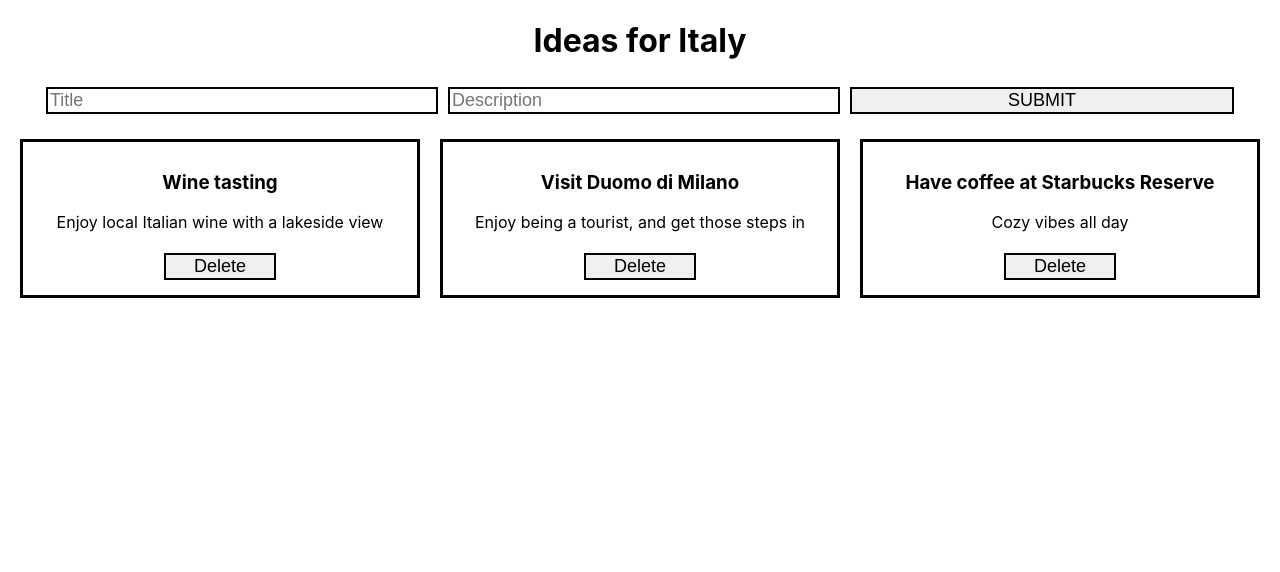
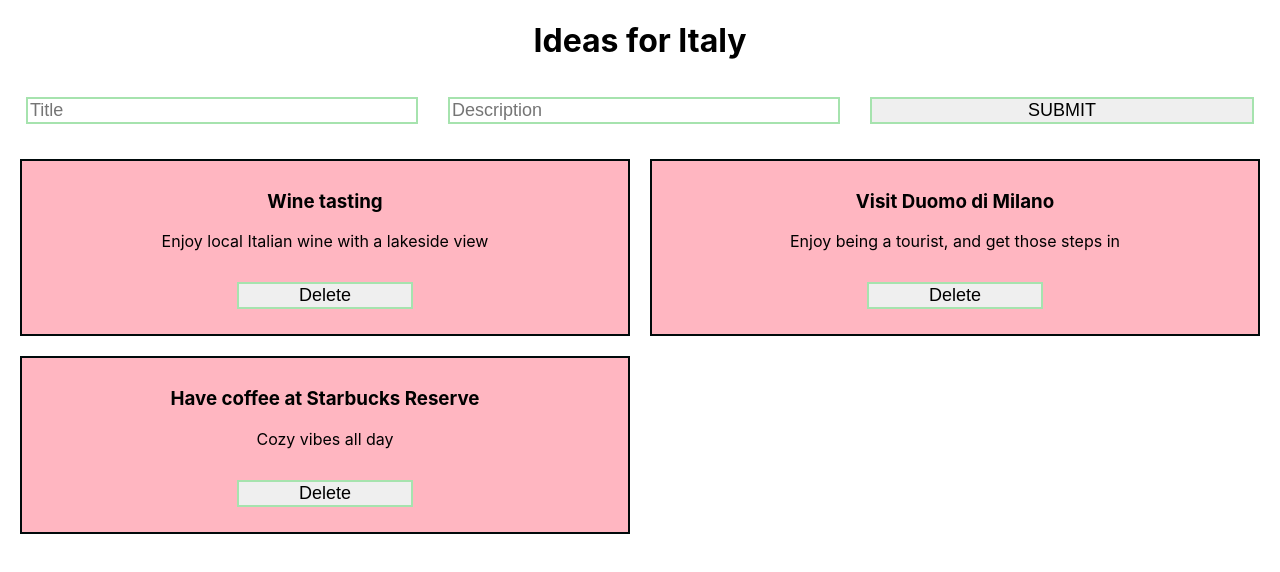
Before and after one commit to gaurijo/IdeaBox, a React (Create React App) app: page / in a window 1280 px wide. Shown: the top 572 px of the page. Built offline with nearby package versions, Linux system fonts and the light colour scheme.

Commit message:
CSS styling changes for card, form, ideas components

```diff
--- a/src/Card.css
+++ b/src/Card.css
@@ -1,5 +1,6 @@
 .card {
   box-sizing: border-box;
-  border: 3px solid black;
+  background-color: lightpink;
+  border: 2px solid rgb(0, 10, 11);
   padding: 10px;
 }
--- a/src/Form.css
+++ b/src/Form.css
@@ -3,8 +3,8 @@ form {
 }
 
 input, button {
-  margin: 5px;
+  margin: 15px;
   width: 30%;
-  border: 2px solid black;
+  border: 2px solid rgb(166, 227, 174);
   font-size: 18px;
 }
--- a/src/Ideas.css
+++ b/src/Ideas.css
@@ -1,6 +1,6 @@
 .ideas-container {
   padding: 20px;
   display: grid;
-  grid-template-columns: repeat(3, 1fr);
+  grid-template-columns: repeat(2, 1fr);
   grid-gap: 20px;
 }
```
